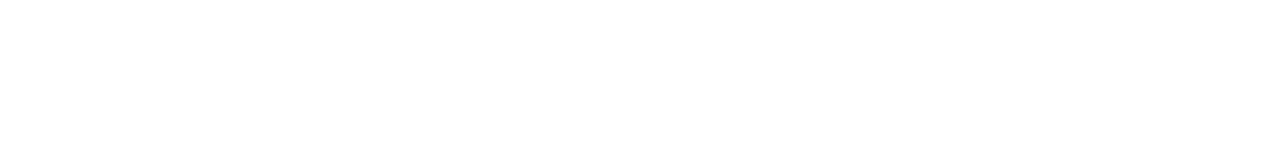
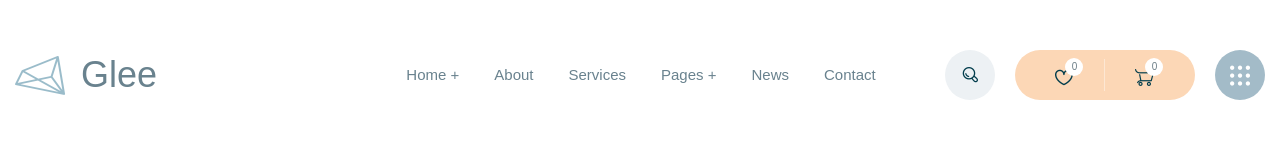
Before and after one commit to vi-notych/glee, a website: page app/index.html in a window 1280 px wide. Drawn offline with nearby package versions, Linux system fonts and the light colour scheme; files that its build step writes are made by us from their sources.

Commit message:
сделал Header

```diff
--- a/app/index.html
+++ b/app/index.html
@@ -4,12 +4,65 @@
 <head>
   <meta charset="UTF-8">
   <meta name="viewport" content="width=device-width, initial-scale=1.0">
-  <title>Document</title>
+  <title>GLEE</title>
   <link rel="stylesheet" href="css/style.min.css">
 </head>
 
 <body>
 
+  <div class="header">
+    <div class="container">
+      <div class="header__inner">
+        <a class="logo" href="#">
+          <img class="logo__img" src="images/logo.png" alt="#">
+          <span>Glee</span>
+        </a>
+        <nav class="menu">
+          <ul class="menu__list">
+            <li class="menu__list-item">
+              <a class="menu__list-link" href="#">Home +</a>
+            </li>
+            <li class="menu__list-item">
+              <a class="menu__list-link" href="#">About</a>
+            </li>
+            <li class="menu__list-item">
+              <a class="menu__list-link" href="#">Services</a>
+            </li>
+            <li class="menu__list-item">
+              <a class="menu__list-link" href="#">Pages +</a>
+            </li>
+            <li class="menu__list-item">
+              <a class="menu__list-link" href="#">News</a>
+            </li>
+            <li class="menu__list-item">
+              <a class="menu__list-link" href="#">Contact</a>
+            </li>
+          </ul>
+        </nav>
+        <div class="user-nav">
+          <a class="user-nav__link user-nav__link--search" href="#">
+            <img class="user-nav__link-img" src="images/icon/search.png" alt="search icon">
+          </a>
+          <div class="user-nav__index">
+            <a class="user-nav__index_link" href="#">
+              <img class="user-nav__index_link-img" src="images/icon/heart.png" alt="heart icon">
+              <span class="user-nav__num">0</span>
+            </a>
+            <img src="images/icon/line.png" alt="line">
+            <a class="user-nav__index_link" href="#">
+              <img class="user-nav__index_link-img" src="images/icon/cart.png" alt="cart icon">
+              <span class="user-nav__num">0</span>
+            </a>
+          </div>
+          <a class="user-nav__link user-nav__link--library " href="#">
+            <img class="user-nav__link-img" src="images/icon/library.png" alt="library icon">
+          </a>
+        </div>
+      </div>
+
+    </div>
+  </div>
+
   <script src="js/main.min.js"></script>
 </body>
 
--- a/app/scss/_fonts.scss
+++ b/app/scss/_fonts.scss
@@ -0,0 +1,20 @@
+@font-face {
+  font-family: 'DMSans-Bold', sans-serif;
+  font-weight: 700;
+  font-style: normal;
+  src: local('DMSans-Bold'),
+    url('../fonts/DMSans-Bold.woff2') format('woff2'),
+    url('../fonts/DMSans-Bold.woff') format('woff');
+  font-display: swap;
+}
+
+
+@font-face {
+  font-family: 'Rubik-Medium', sans-serif;
+  font-weight: 500;
+  font-style: normal;
+  src: local('Rubik-Medium'),
+    url('../fonts/Rubik-Medium.woff2') format('woff2'),
+    url('../fonts/Rubik-Medium.woff') format('woff');
+  font-display: swap;
+}
--- a/app/scss/_global.scss
+++ b/app/scss/_global.scss
@@ -1 +1,10 @@
-body {}
+body {
+  background-color: #fff;
+  line-height: 1.2;
+}
+
+.container {
+  max-width: 1800px;
+  margin: 0 auto;
+  padding: 0 15px;
+}
--- a/app/scss/_vars.scss
+++ b/app/scss/_vars.scss
@@ -0,0 +1,10 @@
+%DMSans {
+  font-family: DMSans-Bold, sans-serif;
+  font-weight: 700;
+  @extend %DMSans
+}
+
+%Rubik {
+  font-family: Rubik-Medium, sans-serif;
+  font-weight: 500;
+}
--- a/app/scss/style.scss
+++ b/app/scss/style.scss
@@ -2,6 +2,104 @@
 @import 'fonts';
 @import 'reset';
 @import 'global';
+
+.header {
+  padding: 50px 0;
+
+  &__inner {
+    display: flex;
+    justify-content: space-between;
+    align-items: center;
+    @extend %Rubik;
+  }
+}
+
+.logo {
+  display: flex;
+  justify-content: space-between;
+  align-items: center;
+  padding-right: 180px;
+  font-size: 36px;
+  color: #69828e;
+
+  &__img {
+    margin-right: 15px;
+  }
+}
+
+.menu {
+  &__list {
+    display: flex;
+
+  }
+
+  &__list-item+.menu__list-item {
+    padding-left: 35px;
+  }
+
+  &__list-link {
+    font-size: 15px;
+    color: #69828e;
+  }
+}
+
+.user-nav {
+  display: flex;
+
+  &__link {
+    height: 50px;
+    width: 50px;
+    border-radius: 50%;
+    display: flex;
+    justify-content: center;
+    align-items: center;
+
+    &--search {
+      background-color: #edf1f4;
+    }
+
+    &--library {
+      background-color: #a3bbc8;
+    }
+  }
+
+  &__index {
+    display: flex;
+    justify-content: space-evenly;
+    align-items: center;
+    height: 50px;
+    width: 180px;
+    border-radius: 25px;
+    margin: 0 20px;
+    padding: 0 10px;
+
+    background-color: #fcd7b6;
+
+    &_link {
+      padding-top: 5px;
+      position: relative;
+    }
+  }
+
+  &__num {
+    position: absolute;
+    height: 18px;
+    width: 18px;
+    border-radius: 50%;
+    background-color: #fff;
+    display: flex;
+    justify-content: center;
+    align-items: center;
+    bottom: 10px;
+    left: 10px;
+    font-size: 10px;
+    color: #6d7f88;
+  }
+}
+
+
+
+
 
 
 
```
Also changed, not shown: app/fonts/DMSans-Bold.woff (added), app/fonts/DMSans-Bold.woff2 (added), app/fonts/Rubik-Medium.woff (added), app/fonts/Rubik-Medium.woff2 (added), app/images/icon/cart.png (added), app/images/icon/heart.png (added), app/images/icon/library.png (added), app/images/icon/line.png (added), app/images/icon/search.png (added), app/images/logo.png (added).
